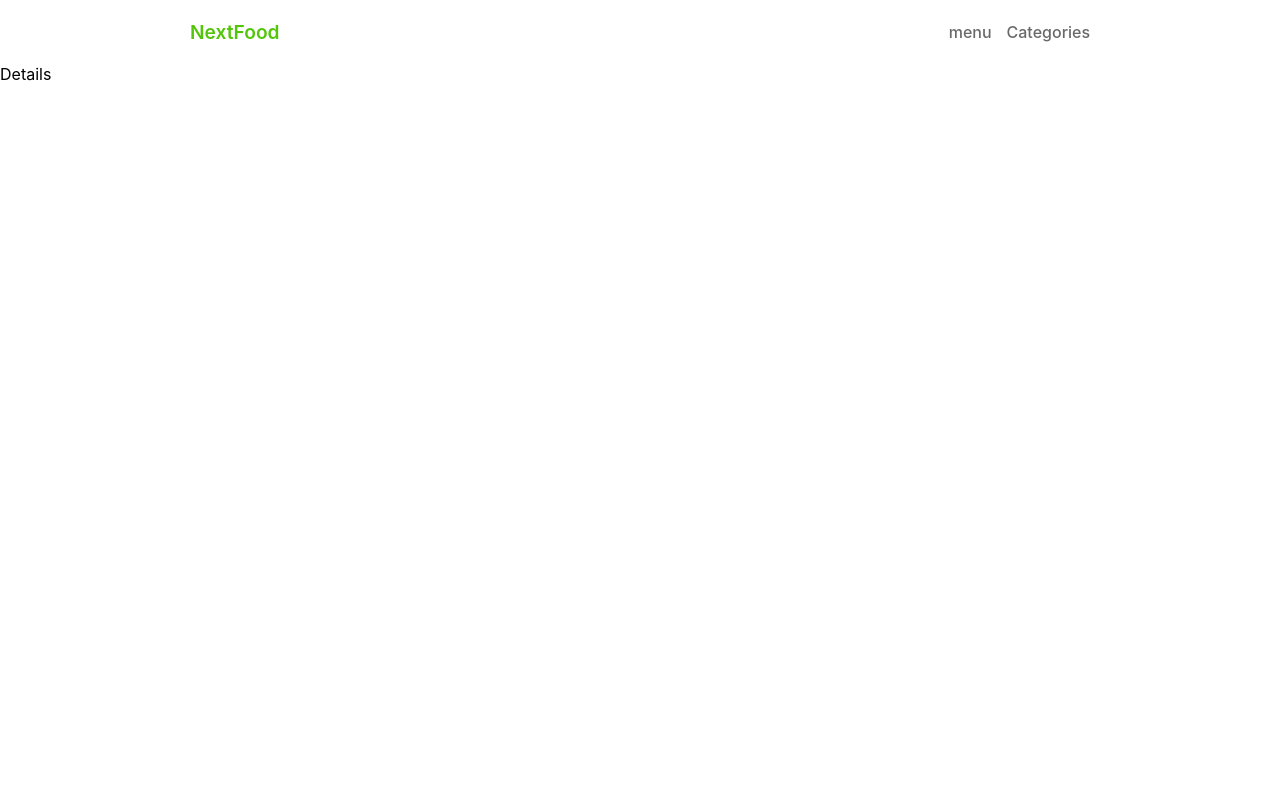
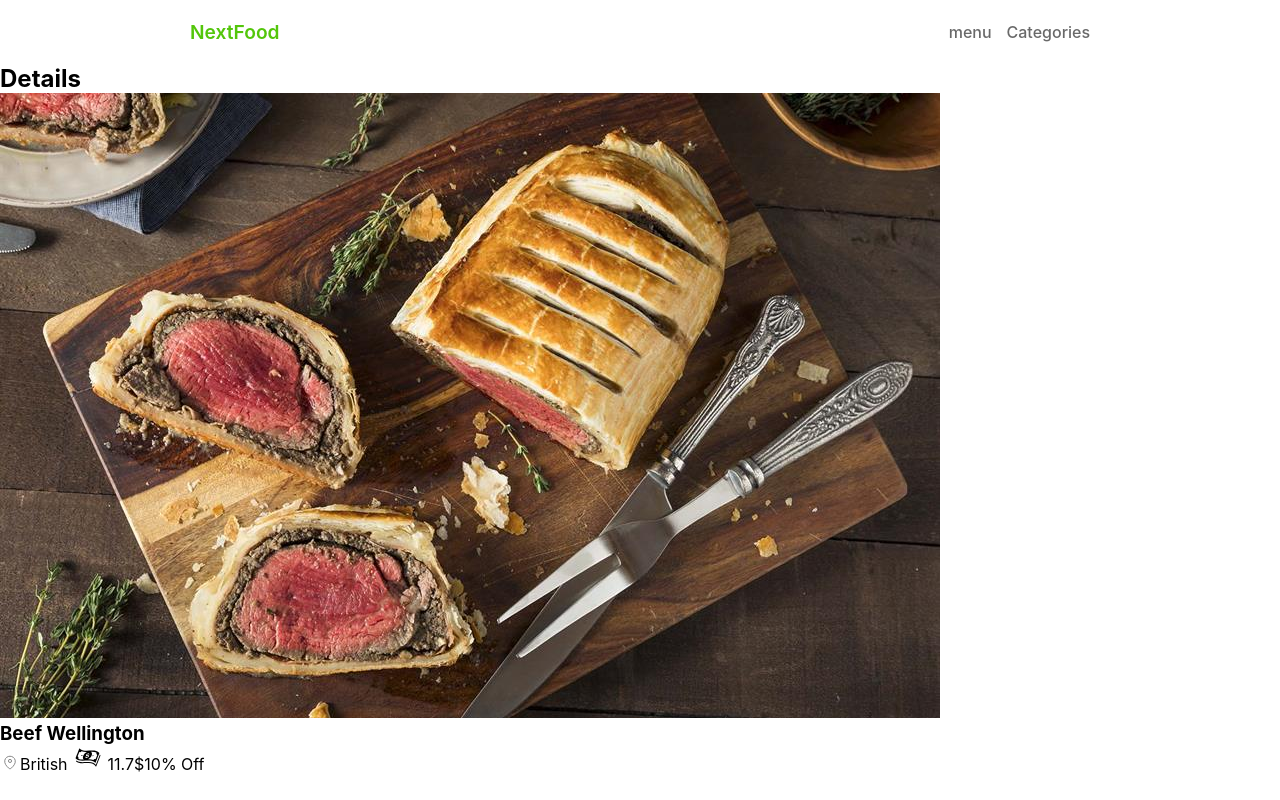
Before and after one commit to arensin8/nextFoodProject, a Next.js app: page /menu/1 in a window 1280 px wide. Shown: the top 800 px of the page. Built offline with nearby package versions, Linux system fonts and the light colour scheme; data requests are answered from the project's data file.

Commit message:
food detials page creating

```diff
--- /dev/null
+++ b/components/templates/DetailsPage.js
@@ -0,0 +1,42 @@
+import Dollar from "../icons/Dollar";
+import Location from "../icons/Location";
+import styles from "./DetailsPage.module.css";
+
+const DetailsPage = (props) => {
+  const {
+    id,
+    name,
+    price,
+    discount,
+    introduction,
+    ingredients,
+    details,
+    recipe,
+  } = props;
+  return (
+    <div className={styles.container}>
+      <h2>Details</h2>
+      <div className={styles.cubContainer}>
+        <div className={styles.banner}>
+          <img src={`/images/${id}.jpeg`} alt={name} />
+          <div>
+            <h3>{name}</h3>
+            <span className={styles.location}>
+              <Location />
+              {details[0].Cuisine}
+            </span>
+            <span className={styles.price}>
+              <Dollar />
+              {discount ? (price * (100 - discount)) / 100 : price}$
+            </span>
+            {discount ? (
+              <span className={styles.discount}>{discount}% Off</span>
+            ) : null}
+          </div>
+        </div>
+      </div>
+    </div>
+  );
+};
+
+export default DetailsPage;
--- a/pages/menu/[id].js
+++ b/pages/menu/[id].js
@@ -1,7 +1,14 @@
+import DetailsPage from "@/components/templates/DetailsPage";
+import { useRouter } from "next/router";
 import React from "react";
 
-const FoodDetails = () => {
-  return <div>Details</div>;
+const FoodDetails = ({ data }) => {
+  const router = useRouter();
+  if (router.isFallback) {
+    return <h2>Loading Page...</h2>;
+  }
+
+  return <DetailsPage {...data} />;
 };
 
 export default FoodDetails;
@@ -22,3 +29,20 @@ export async function getStaticPaths() {
     fallback: true,
   };
 }
+
+export async function getStaticProps(context) {
+  const { params } = context;
+  const res = await fetch(`http://localhost:4000/data/${params.id}`);
+  const data = await res.json();
+
+  if (!data.id) {
+    return {
+      notFound: true,
+    };
+  }
+
+  return {
+    props: { data },
+    revalidate: 10,
+  };
+}
```
Also changed, not shown: components/templates/DetailsPage.module.css (added).
